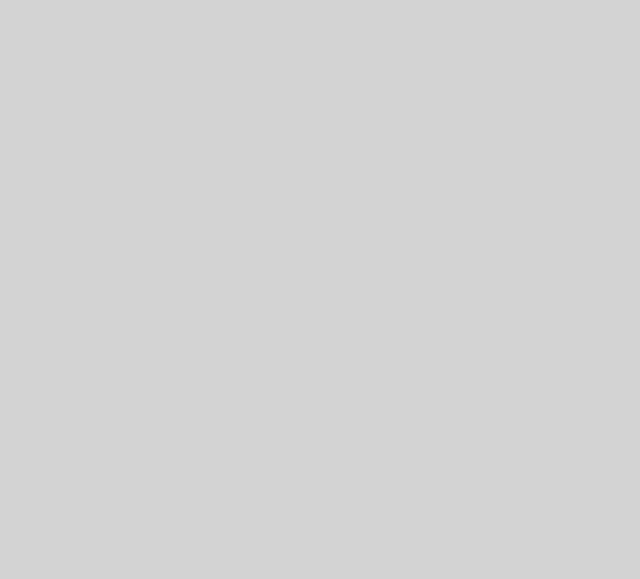
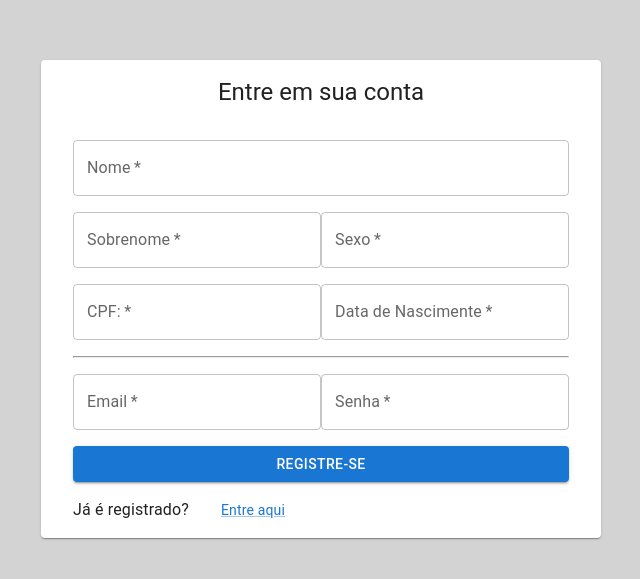
Before and after one commit to maracunha/shop-list-challenge, a React (Vite) app: page /signup in a window 1280 px wide. Before the commit this address had no page. Shown: the part 101-680 px from the top of the page, without its empty margins (319-959 px from the left). Built offline with nearby package versions, Linux system fonts and the light colour scheme.

Commit message:
feat: Add Signup page

```diff
--- a/src/App.tsx
+++ b/src/App.tsx
@@ -1,12 +1,14 @@
 import { Route, Routes } from 'react-router-dom';
 import LandingPage from './pages/LandingPage';
 import Login from './pages/Login';
+import Signup from './pages/Signup';
 
 const App = () => {
   return (
     <>
         <Routes>
           <Route path="/login" element={<Login />} />
+          <Route path="/signup" element={<Signup />} />
           <Route path="/" element={<LandingPage />} />
         </Routes>
     </>
--- a/src/pages/Login/index.tsx
+++ b/src/pages/Login/index.tsx
@@ -15,8 +15,10 @@ import { FormEvent, useState } from 'react';
 import Visibility from '@mui/icons-material/Visibility';
 import VisibilityOff from '@mui/icons-material/VisibilityOff';
 import { useAuth } from '../../common/hooks/auth';
+import { useNavigate } from 'react-router-dom';
 
 const Login = () => {
+  const navigate = useNavigate();
   const [showPassword, setShowPassword] = useState(false);
   const { signin, isAutenticated, token } = useAuth();
 
@@ -98,7 +100,7 @@ const Login = () => {
               component="button"
               variant="body2"
               onClick={() => {
-                console.info("I'm a button.");
+                navigate('/signup')
               }}
             >
               Registre-se
--- /dev/null
+++ b/src/pages/Signup/index.tsx
@@ -0,0 +1,100 @@
+import {
+  Typography,
+  FormControl,
+  InputLabel,
+  OutlinedInput,
+  Stack,
+  Paper,
+  Button,
+  Link,
+} from '@mui/material';
+import { Box } from '@mui/system';
+import { FormEvent } from 'react';
+import { useNavigate } from 'react-router-dom';
+
+interface FormItemProps {
+  name: string;
+  label: string;
+  number?: boolean;
+  fullWidth?: boolean;
+}
+
+const FormItem = ({ name, label, number = false, fullWidth = false }: FormItemProps) => (
+  <FormControl fullWidth={fullWidth} required variant="outlined">
+    <InputLabel htmlFor={name}>{label}</InputLabel>
+    <OutlinedInput id={name} name={name} type={number ? 'number' : 'text'} label={label} />
+  </FormControl>
+);
+
+const Signup = () => {
+  const navigate = useNavigate();
+
+  const handleSubmit = (event: FormEvent<HTMLFormElement>) => {
+    event.preventDefault();
+
+    const formData = new FormData(event.currentTarget);
+    const input = {
+      email: formData.get('email') ?? '',
+      password: formData.get('password') ?? '',
+    };
+  };
+
+  return (
+    <Box
+      display="flex"
+      justifyContent="center"
+      justifyItems="center"
+      alignItems="center"
+      height="100vh"
+    >
+      <Paper elevation={1} sx={{ height: 'fit-content' }}>
+        <Typography variant="h5" textAlign="center" py={2}>
+          Entre em sua conta
+        </Typography>
+        <Stack
+          component="form"
+          px={4}
+          py={2}
+          height="content-fit"
+          spacing={2}
+          autoComplete="off"
+          onSubmit={handleSubmit}
+        >
+          <FormItem fullWidth label="Nome" name="name" />
+          <div>
+            <FormItem label="Sobrenome" name="surname" />
+            <FormItem label="Sexo" name="gerero" />
+          </div>
+          <div>
+            <FormItem label="CPF:" name="cfp" number />
+            <FormItem label="Data de Nascimente" name="date" />
+          </div>
+          <hr />
+
+          <div>
+            <FormItem label="Email" name="email" />
+            <FormItem label="Senha" name="password" />
+          </div>
+
+          <Button type="submit" variant="contained">
+            Registre-se
+          </Button>
+          <Box display="flex">
+            <Typography mr="2rem">Já é registrado?</Typography>
+            <Link
+              component="button"
+              variant="body2"
+              onClick={() => {
+                navigate('/login');
+              }}
+            >
+              Entre aqui
+            </Link>
+          </Box>
+        </Stack>
+      </Paper>
+    </Box>
+  );
+};
+
+export default Signup;
```
